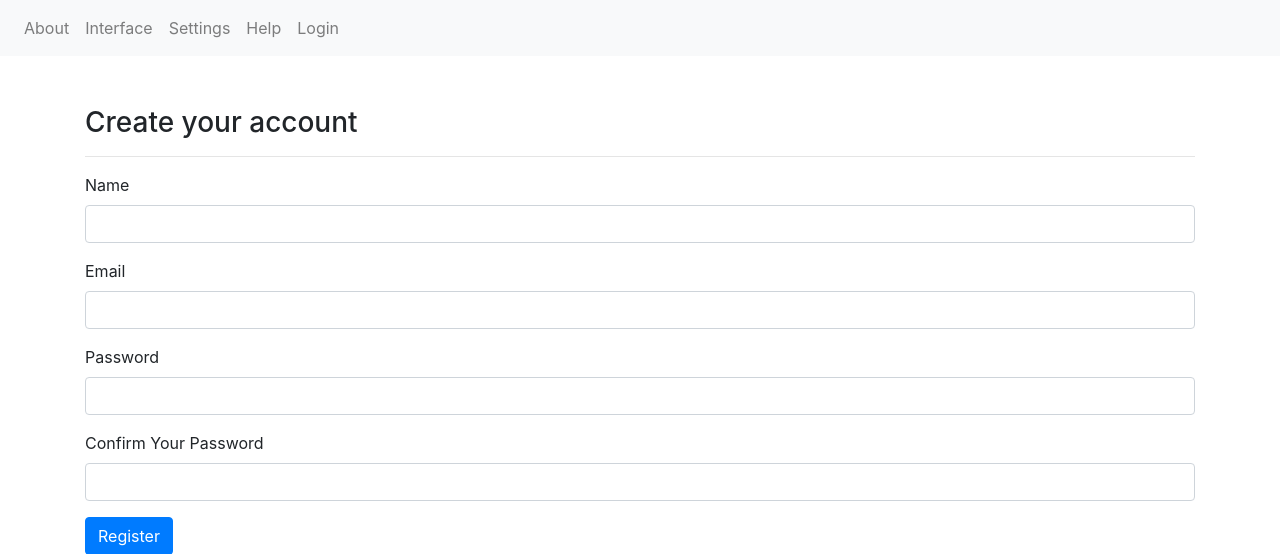
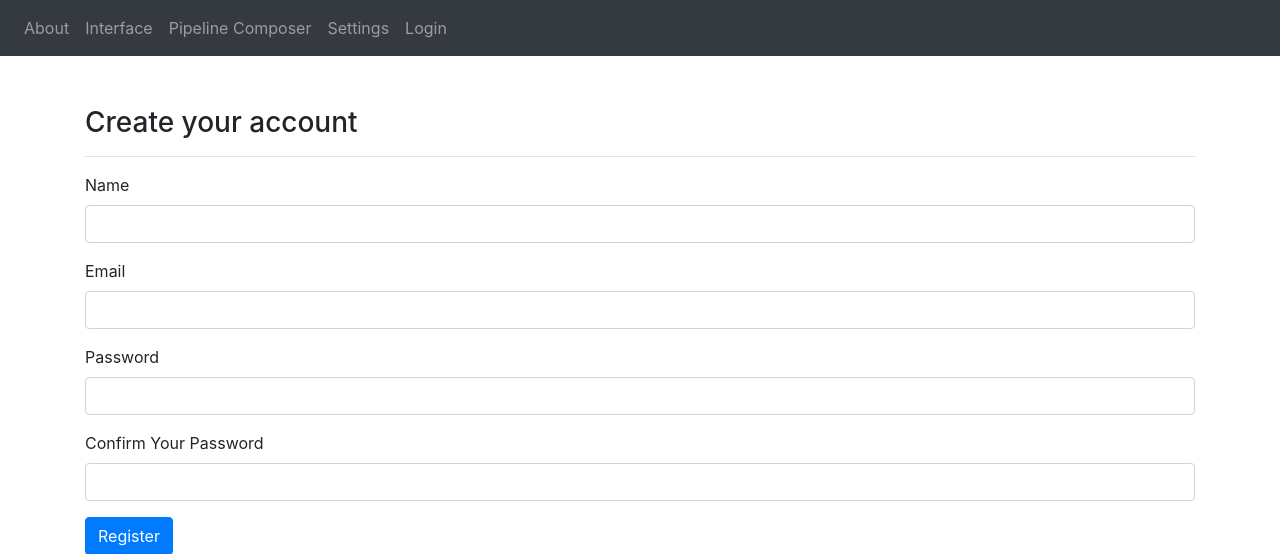
Before and after one commit to IZdigital-FAU/imgs.ai, a Flask app: page /signup in a window 1280 px wide. Shown: the top 554 px of the page. Run offline with Flask 2, Linux system fonts and the light colour scheme; parts of the project's set-up code (start-up, migrations or seed data) failed here and were passed over; some libraries are stand-ins or nearby versions.

Commit message:
pipeline view created + navbar beautified

```diff
--- a/app/routes.py
+++ b/app/routes.py
@@ -8,6 +8,7 @@ from app.session import Session
 from config import Config
 import time
 import os
+from embedders import Embedder_Poses, Embedder_VGG19, Embedder_Raw, Embedder_Face
 
 
 @login_manager.user_loader
@@ -186,3 +187,11 @@ def interface():
         links=links,
         images=images
     )
+
+@app.route("/pipeline", methods=["GET", "POST"])
+@login_required
+def pipeline():
+    embedders = {emb:act for emb, act in zip(['Poses', 'VGG19', 'Raw', 'Face'], [''] * 4)}
+    reducers = ['PCA', 'TSNE']
+
+    return render_template('pipeline_composition.html', embedders=embedders, reducers=reducers)
--- a/app/templates/layout.html
+++ b/app/templates/layout.html
@@ -2,7 +2,6 @@
 <html>
 
 <head>
-
 	<!-- Twitter card -->
 	<meta name="twitter:card" content="summary" />
 	<meta name="twitter:title" content="imgs.ai" />
--- /dev/null
+++ b/app/templates/macros.html
@@ -0,0 +1,7 @@
+{% macro nav_link(endpoint, name) %}
+    {% if request.endpoint.endswith(endpoint) %}
+        <a class="nav-item nav-link active" href="{{ url_for(endpoint) }}">{{name}}</a>
+    {% else %}
+        <a class="nav-item nav-link" href="{{ url_for(endpoint) }}">{{name}}</a>
+    {% endif %}
+{% endmacro %}
--- a/app/templates/navbar.html
+++ b/app/templates/navbar.html
@@ -1,17 +1,27 @@
-<nav class="navbar navbar-expand-lg navbar-light bg-light">
+{% from "macros.html" import nav_link with context %}
+
+<nav class="navbar navbar-expand-lg nav-pills navbar-dark bg-dark">
 	<ul class="navbar-nav mr-auto">
-		<li class="nav-item"><a class="nav-link" href="/">About</a></li>
-		<li class="nav-item"><a class="nav-link" href="{{ url_for('interface') }}">Interface</a></li>
-		<li class="nav-item"><a class="nav-link" href="{{ url_for('settings') }}">Settings</a></li>
-		<li class="nav-item"><a class="nav-link" href="{{ url_for('help') }}">Help</a></li>
+		{{ nav_link('index', 'About') }}
+		{{ nav_link('interface', 'Interface') }}
+		{{ nav_link('pipeline', 'Pipeline Composer') }}
+		{{ nav_link('settings', 'Settings') }}
+		<!-- <a class="nav-item nav-link" href="/">About</a>
+		<a class="nav-item nav-link" href="{{ url_for('interface') }}">Interface</a>
+		<a class="nav-item nav-link" href="{{ url_for('pipeline') }}">Pipeline Composer</a>
+		<a class="nav-item nav-link" href="{{ url_for('settings') }}">Settings</a>
+		<a class="nav-item nav-link" href="{{ url_for('help') }}">Help</a> -->
 		{% if not current_user.is_anonymous and current_user.id==1%}
-		<li class="nav-item"><a class="nav-link" href="{{ url_for('users') }}">User Management</a></li>
+			{{ nav_link('users', 'User Management') }}
+			<!-- <a class="nav-item nav-link" href="{{ url_for('users') }}">User Management</a> -->
 		{% endif %}
 		{% if current_user.is_anonymous %}
-		<li class="nav-item"><a class="nav-link" href="{{ url_for('login') }}">Login</a></li>
+			{{ nav_link('login', 'Login') }}
+			<!-- <a class="nav-item nav-link" href="{{ url_for('login') }}">Login</a> -->
 		{% else %}
-		<li class="nav-item"><a class="nav-link" href="{{ url_for('logout') }}">Logout</a></li>
-		<li class="nav-item"><a class="nav-link" href="https://docs.google.com/document/d/1qGMsi2W8YBXowaEs0aeH5EdZk_JRQgqgpE1VRX0pto0/edit?usp=sharing">BETA: Report Bug</a></li>
+			{{ nav_link('logout', 'Logout') }}
+			<!-- <a class="nav-item nav-link" href="{{ url_for('logout') }}">Logout</a> -->
+			<a class="nav-item nav-link" href="https://docs.google.com/document/d/1qGMsi2W8YBXowaEs0aeH5EdZk_JRQgqgpE1VRX0pto0/edit?usp=sharing">BETA: Report Bug</a>
 		{% endif %}
 	</ul>
 </nav>
```
